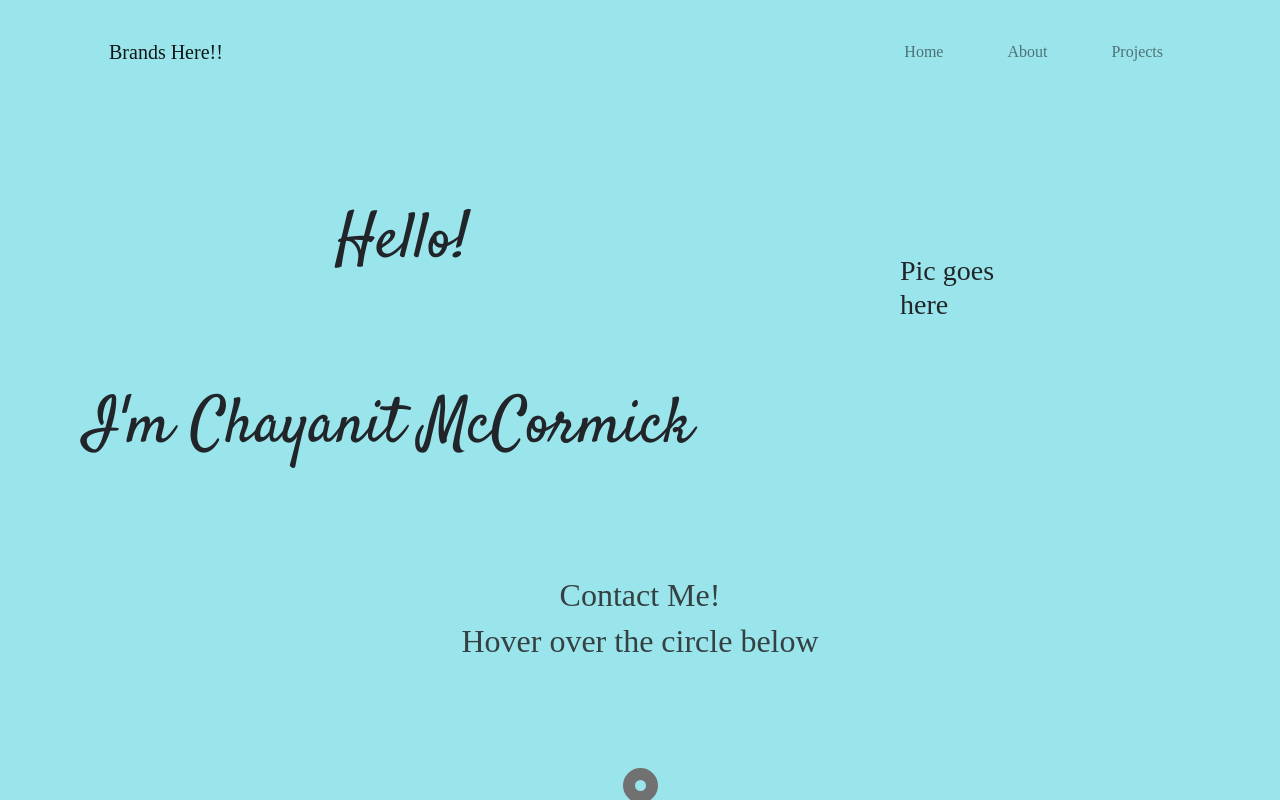
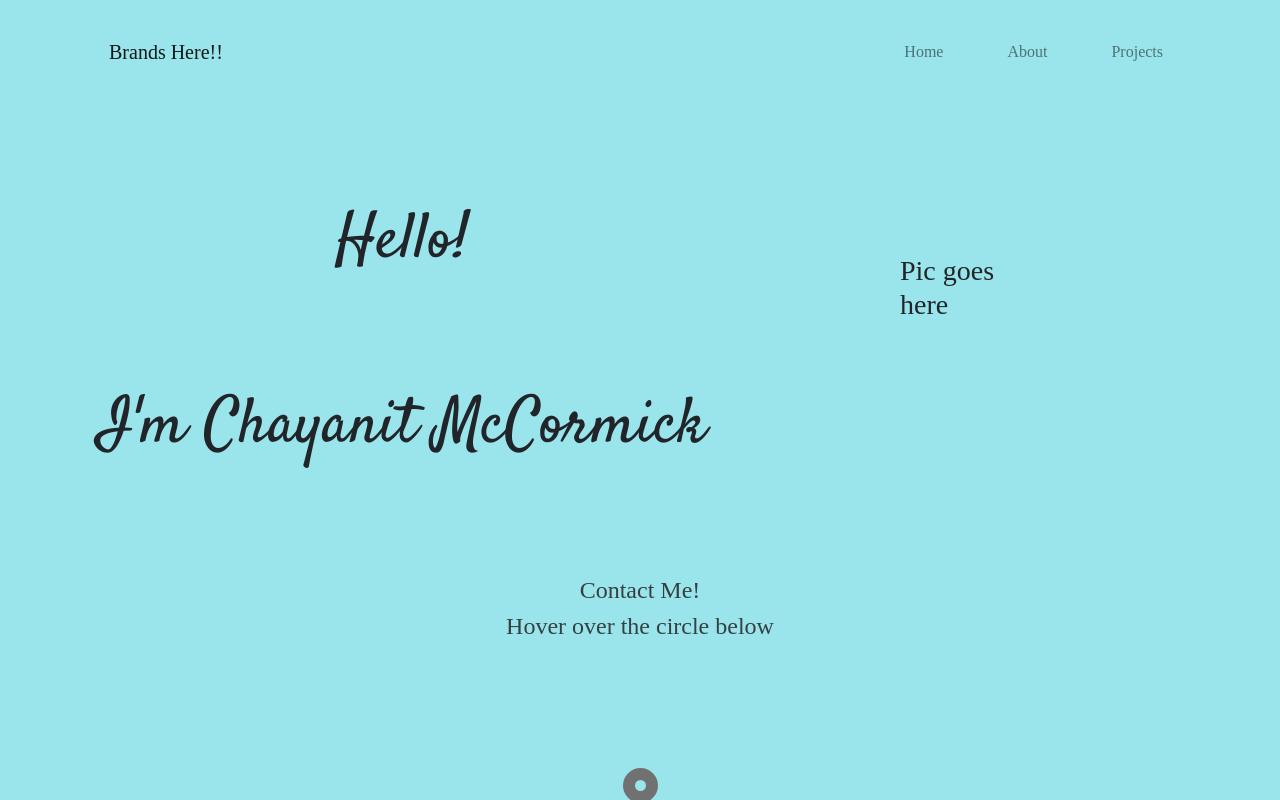
Before and after one commit to chay-chay/Sinatra_project, a React (Create React App) app in the folder portfolio/: page / in a window 1280 px wide. Built offline with nearby package versions, Linux system fonts and the light colour scheme; a web font is replaced by a local one.

Commit message:
adjust font size

```diff
--- a/portfolio/src/App.css
+++ b/portfolio/src/App.css
@@ -9,6 +9,7 @@
   border-radius: 10px;*/
   /* flex-direction: column;  */
   background-color: #9ae5eb;
+  min-height: 100vh;
 }
 
  @media (min-width: 800px) {
--- a/portfolio/src/components/NavBar.js
+++ b/portfolio/src/components/NavBar.js
@@ -11,10 +11,6 @@ const NavBar = () => {
       <Container>
         <Navbar.Brand href="/">Brands Here!!</Navbar.Brand>
         <Navbar.Toggle  area-controls="responsive-navbar-nav" />
-          {/* <span></span>
-          <span></span>
-          <span></span>
-        </Navbar.Toggle> */}
         <Navbar.Collapse id="responsive-navbar-nav">
           <Nav className="ml-auto" defaultActiveKey="#home">
             <Nav.Item>
--- a/portfolio/src/components/footer.css
+++ b/portfolio/src/components/footer.css
@@ -1,6 +1,6 @@
 .contact-below {
   color: #354042;
-  font-size: 2rem;
+  font-size: 1.5rem;
 }
 
 section {
--- a/portfolio/src/components/home.css
+++ b/portfolio/src/components/home.css
@@ -2,24 +2,28 @@
 
 .home-header h1 {
 font-family: 'Satisfy', cursive;
+text-align: center;
 }
 
 .home-header.main-name strong{
     font-family: 'Satisfy', cursive;
+    text-align: center;
 }
 
 /* #home{
-    height: 100%;
+    display: flex;
+    flex-direction: row;
+    align-items: stretch;
+} */
 
-}
-*/
 .home-header{
     display: flex;
     flex-direction: column;
     justify-content: center;
     margin-bottom: 102px;
-    height: 100%;
+    /* height: 500px; */
     width: 100%;
+    scroll-behavior: none;
 }
 
 .row-home{
```
